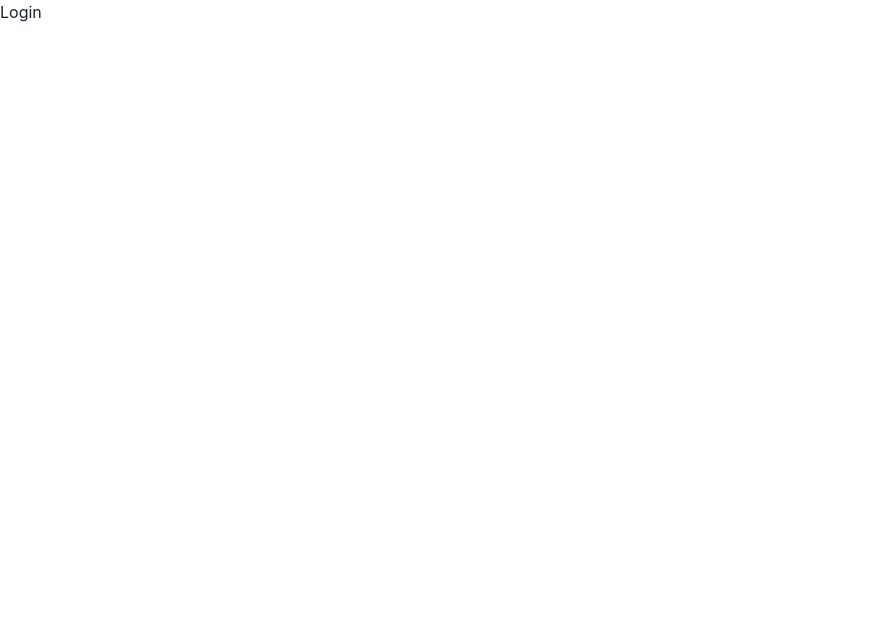
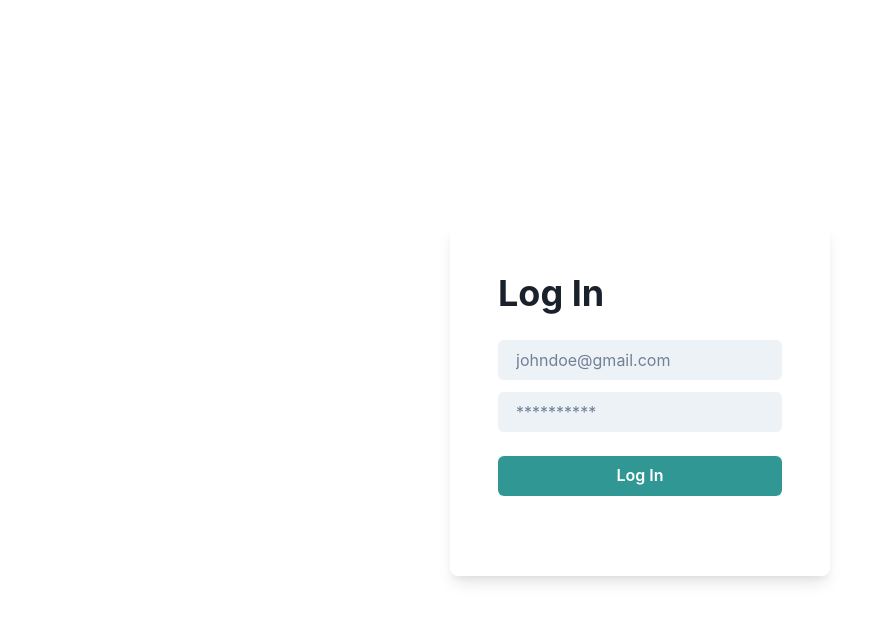
Before and after one commit to leonmantell/myapp-with-next-charkra, a Next.js app: page /login in a window 1280 px wide. Shown: the top 622 px of the page, without its empty margins (0-891 px from the left). Built offline with nearby package versions, Linux system fonts and the light colour scheme.

Commit message:
complete login page

```diff
--- a/src/app/login/page.tsx
+++ b/src/app/login/page.tsx
@@ -1,9 +1,50 @@
+import React from "react";
+import { extendTheme } from "@chakra-ui/react";
 
+import {
+  Flex,
+  Heading,
+  Input,
+  Button,
+  FormControl,
+  FormLabel,
+  Switch,
+  useColorMode,
+  useColorModeValue,
+} from "@chakra-ui/react";
 
-export default function Page () {
-    return (
-        <div>
-            Login
-        </div>
-    )
-}
+const Login = () => {
+  //   const { toggleColorMode } = useColorMode();
+  //   const formBackground = useColorModeValue("gray.100", "gray.700");
+
+  return (
+    <Flex h="100vh" alignItems="center" justifyContent="center">
+      <Flex
+        flexDirection="column"
+        // bg={formBackground}
+        p={12}
+        borderRadius={8}
+        boxShadow="lg"
+      >
+        <Heading mb={6}>Log In</Heading>
+        <Input
+          placeholder="johndoe@gmail.com"
+          type="email"
+          variant="filled"
+          mb={3}
+        />
+        <Input
+          placeholder="**********"
+          type="password"
+          variant="filled"
+          mb={6}
+        />
+        <Button colorScheme="teal" mb={8}>
+          Log In
+        </Button>
+      </Flex>
+    </Flex>
+  );
+};
+
+export default Login;
```
Also changed, not shown: src/app/page.tsx (+6 -5 lines).
